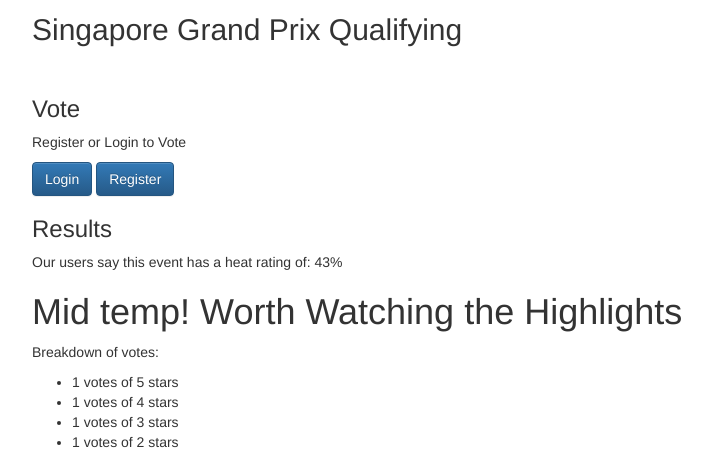
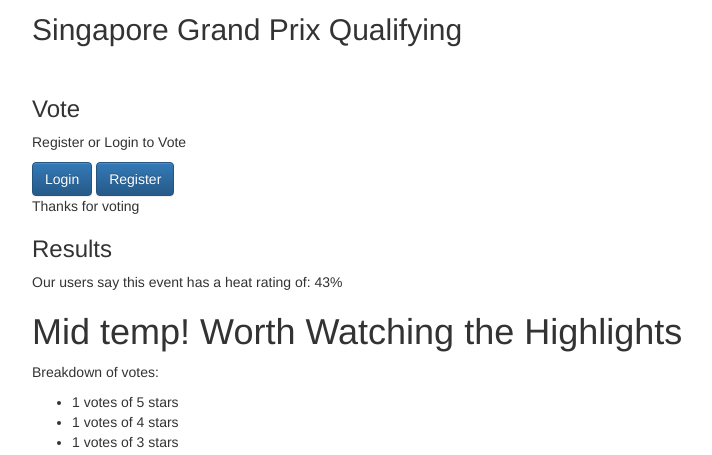
Before and after one commit to Dom19740/Project-Sports-Replay-Forum, a Django app: page /f1/events/4/ in a window 1280 px wide. Shown: the part 169-624 px from the top of the page, without its empty margins (53-765 px from the left). Run offline with Django 5.2, Linux system fonts and the light colour scheme; data comes from the database, SQL or seed files in the repository; both versions use the stored data as it was after the commit; some libraries are stand-ins or nearby versions.

Commit message:
Voting hidden for normal users, not superusers and thanks for voting added

```diff
--- a/sportsreplayforum/f1/templates/f1/race_event.html
+++ b/sportsreplayforum/f1/templates/f1/race_event.html
@@ -18,7 +18,7 @@
 
     <br>
 
-    <div id="vote-container" {% if request.user in event.rating.voters.all %}style="display: none;"{% endif %}>
+    <div id="vote-container" {% if not request.user.is_superuser and request.user in event.rating.voters.all %}style="display: none;"{% endif %}>
         <h3>Vote</h3>
         {% if request.user.is_authenticated %}
             <form method="post" action="{% url 'vote' event.id %}">
@@ -38,6 +38,9 @@
                 <a href="{% url 'core:register' %}" class="btn btn-primary text-white">Register</a>
             </nav>
         {% endif %}
+    </div>
+    <div id="voted-container" {% if request.user in event.rating.voters.all %}style="display: show;"{% endif %}>
+        <p>Thanks for voting</p>
     </div>
     <div>
         <h3>Results</h3>
```
Also changed, not shown: sportsreplayforum/db.sqlite3.
